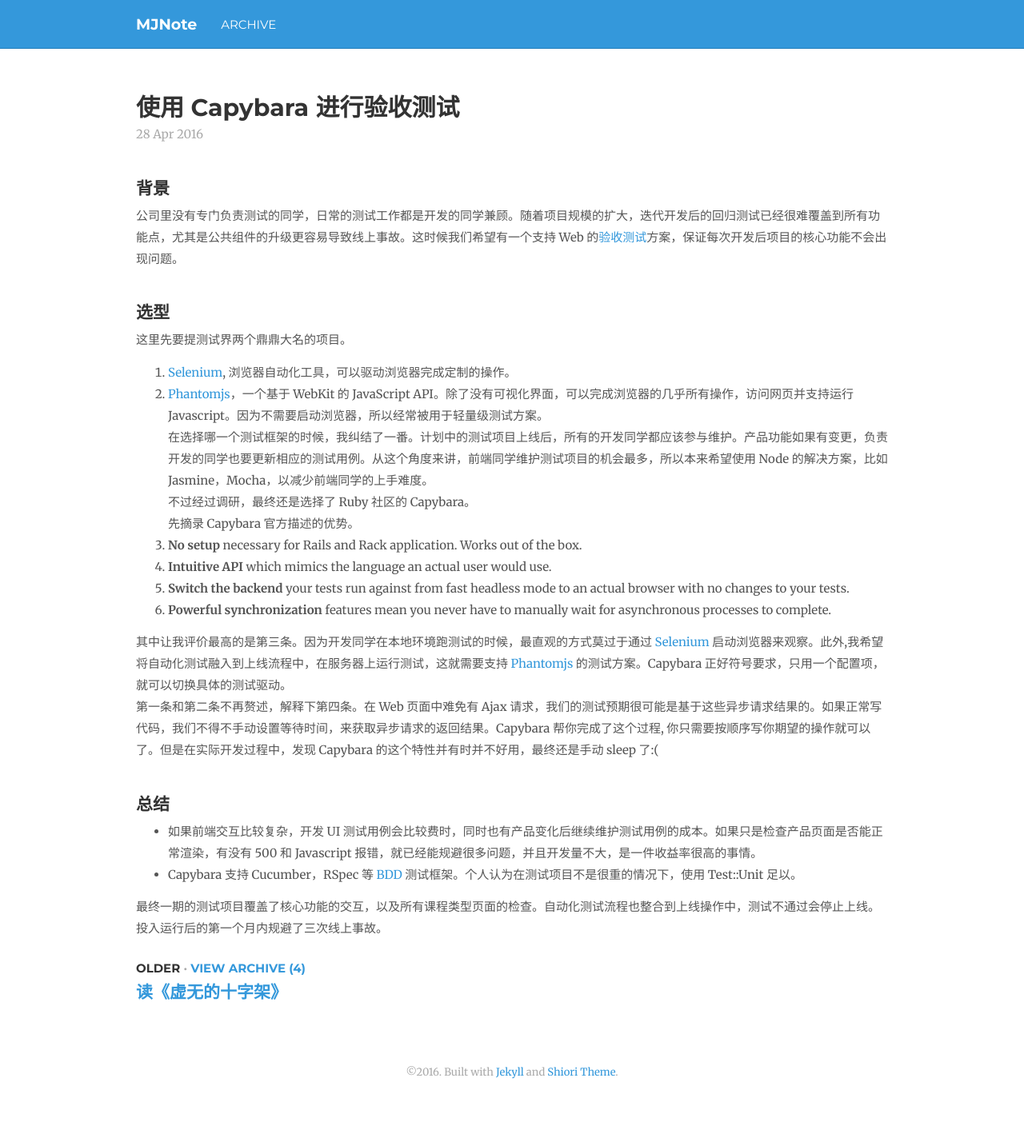
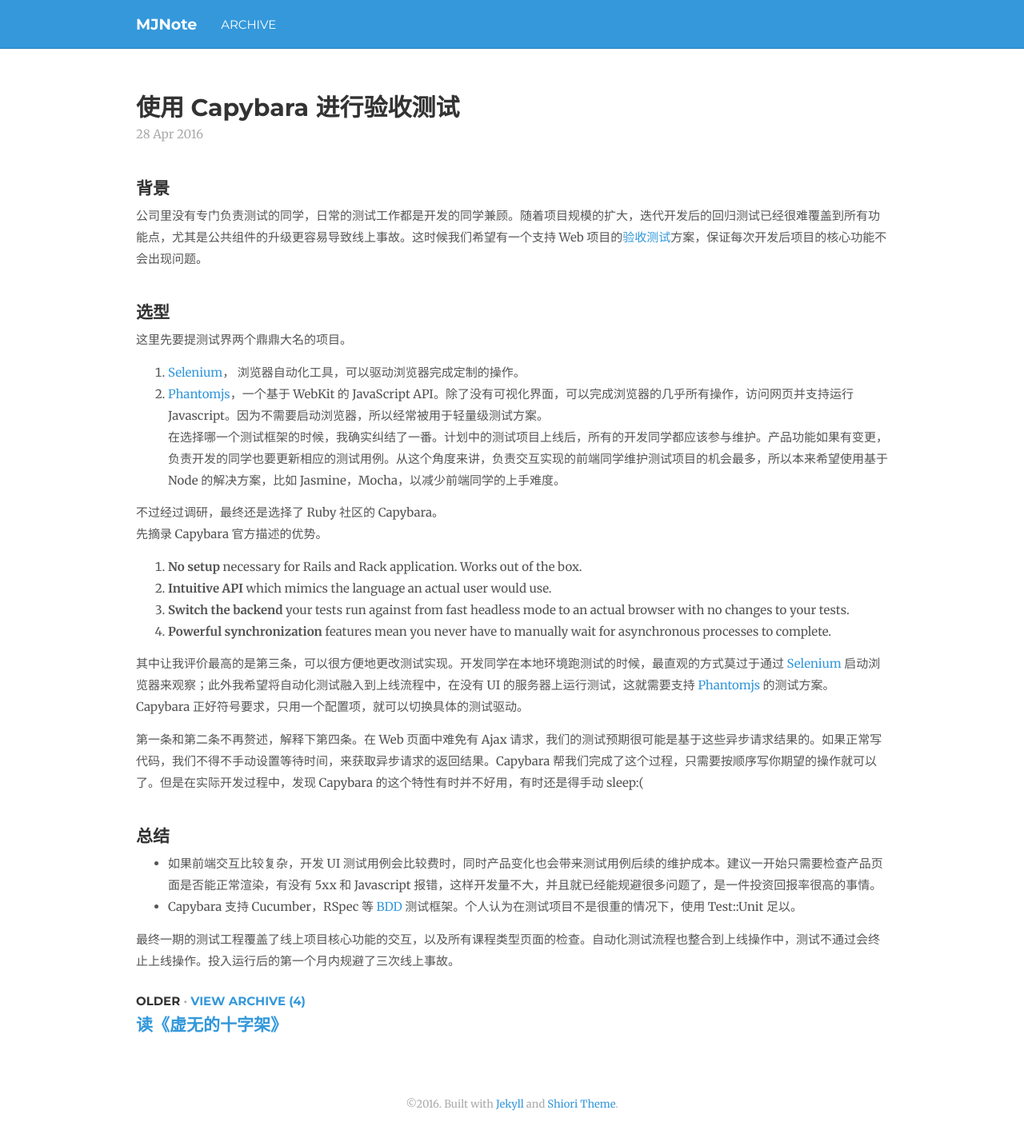
Before and after one commit to bittenApple/bittenApple.github.io, a Jekyll site: the page built from _posts/2016-04-28-acceptance-test-with-capybara.md, in a window 1280 px wide. Shown: the whole page at 80% size. Built offline with Jekyll 4.4.1, drawn with Linux system fonts in a browser that asks for light colours; nearby versions of some CDN libraries; comment, search, counter and statistics services are not loaded; before the commit the page ends 1393 px from its top, so only the background shows below that.

Commit message:
Fix sentences

```diff
--- a/_posts/2016-04-28-acceptance-test-with-capybara.md
+++ b/_posts/2016-04-28-acceptance-test-with-capybara.md
@@ -7,13 +7,14 @@
 tags: [Capybara, Acceptance Test]
 ---
 ## 背景
-公司里没有专门负责测试的同学，日常的测试工作都是开发的同学兼顾。随着项目规模的扩大，迭代开发后的回归测试已经很难覆盖到所有功能点，尤其是公共组件的升级更容易导致线上事故。这时候我们希望有一个支持 Web 的[验收测试](https://en.wikipedia.org/wiki/Acceptance_testing)方案，保证每次开发后项目的核心功能不会出现问题。
+公司里没有专门负责测试的同学，日常的测试工作都是开发的同学兼顾。随着项目规模的扩大，迭代开发后的回归测试已经很难覆盖到所有功能点，尤其是公共组件的升级更容易导致线上事故。这时候我们希望有一个支持 Web 项目的[验收测试](https://en.wikipedia.org/wiki/Acceptance_testing)方案，保证每次开发后项目的核心功能不会出现问题。
 
 ## 选型
 这里先要提测试界两个鼎鼎大名的项目。
-1. [Selenium], 浏览器自动化工具，可以驱动浏览器完成定制的操作。
+1. [Selenium]， 浏览器自动化工具，可以驱动浏览器完成定制的操作。
 2. [Phantomjs]，一个基于 WebKit 的 JavaScript API。除了没有可视化界面，可以完成浏览器的几乎所有操作，访问网页并支持运行 Javascript。因为不需要启动浏览器，所以经常被用于轻量级测试方案。
-在选择哪一个测试框架的时候，我纠结了一番。计划中的测试项目上线后，所有的开发同学都应该参与维护。产品功能如果有变更，负责开发的同学也要更新相应的测试用例。从这个角度来讲，前端同学维护测试项目的机会最多，所以本来希望使用 Node 的解决方案，比如 Jasmine，Mocha，以减少前端同学的上手难度。
+在选择哪一个测试框架的时候，我确实纠结了一番。计划中的测试项目上线后，所有的开发同学都应该参与维护。产品功能如果有变更，负责开发的同学也要更新相应的测试用例。从这个角度来讲，负责交互实现的前端同学维护测试项目的机会最多，所以本来希望使用基于 Node 的解决方案，比如 Jasmine，Mocha，以减少前端同学的上手难度。
+
 不过经过调研，最终还是选择了 Ruby 社区的 Capybara。
 先摘录 Capybara 官方描述的优势。
 1. **No setup** necessary for Rails and Rack application. Works out of the box.
@@ -21,14 +22,15 @@
 3. **Switch the backend** your tests run against from fast headless mode to an actual browser with no changes to your tests.
 4. **Powerful synchronization** features mean you never have to manually wait for asynchronous processes to complete.
 
-其中让我评价最高的是第三条。因为开发同学在本地环境跑测试的时候，最直观的方式莫过于通过 [Selenium] 启动浏览器来观察。此外,我希望将自动化测试融入到上线流程中，在服务器上运行测试，这就需要支持 [Phantomjs] 的测试方案。Capybara 正好符号要求，只用一个配置项，就可以切换具体的测试驱动。
-第一条和第二条不再赘述，解释下第四条。在 Web 页面中难免有 Ajax 请求，我们的测试预期很可能是基于这些异步请求结果的。如果正常写代码，我们不得不手动设置等待时间，来获取异步请求的返回结果。Capybara 帮你完成了这个过程, 你只需要按顺序写你期望的操作就可以了。但是在实际开发过程中，发现 Capybara 的这个特性并有时并不好用，最终还是手动 sleep 了:(
+其中让我评价最高的是第三条，可以很方便地更改测试实现。开发同学在本地环境跑测试的时候，最直观的方式莫过于通过 [Selenium] 启动浏览器来观察；此外我希望将自动化测试融入到上线流程中，在没有 UI 的服务器上运行测试，这就需要支持 [Phantomjs] 的测试方案。Capybara 正好符号要求，只用一个配置项，就可以切换具体的测试驱动。
+
+第一条和第二条不再赘述，解释下第四条。在 Web 页面中难免有 Ajax 请求，我们的测试预期很可能是基于这些异步请求结果的。如果正常写代码，我们不得不手动设置等待时间，来获取异步请求的返回结果。Capybara 帮我们完成了这个过程，只需要按顺序写你期望的操作就可以了。但是在实际开发过程中，发现 Capybara 的这个特性有时并不好用，有时还是得手动 sleep:(
 
 ## 总结
-- 如果前端交互比较复杂，开发 UI 测试用例会比较费时，同时也有产品变化后继续维护测试用例的成本。如果只是检查产品页面是否能正常渲染，有没有 500 和 Javascript 报错，就已经能规避很多问题，并且开发量不大，是一件收益率很高的事情。
+- 如果前端交互比较复杂，开发 UI 测试用例会比较费时，同时产品变化也会带来测试用例后续的维护成本。建议一开始只需要检查产品页面是否能正常渲染，有没有 5xx 和 Javascript 报错，这样开发量不大，并且就已经能规避很多问题了，是一件投资回报率很高的事情。
 - Capybara 支持 Cucumber，RSpec 等 [BDD](https://en.wikipedia.org/wiki/Behavior-driven_development) 测试框架。个人认为在测试项目不是很重的情况下，使用 Test::Unit 足以。
 
-最终一期的测试项目覆盖了核心功能的交互，以及所有课程类型页面的检查。自动化测试流程也整合到上线操作中，测试不通过会停止上线。投入运行后的第一个月内规避了三次线上事故。
+最终一期的测试工程覆盖了线上项目核心功能的交互，以及所有课程类型页面的检查。自动化测试流程也整合到上线操作中，测试不通过会终止上线操作。投入运行后的第一个月内规避了三次线上事故。
 
 
 [Selenium]: http://www.seleniumhq.org/
```
